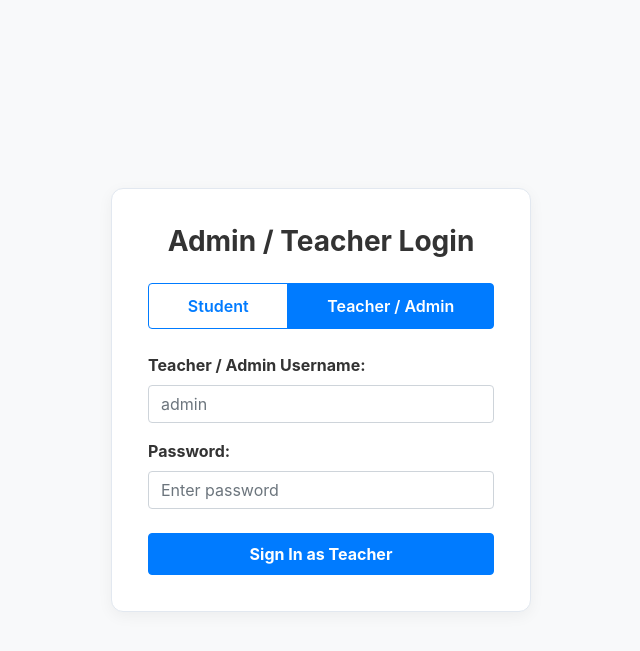
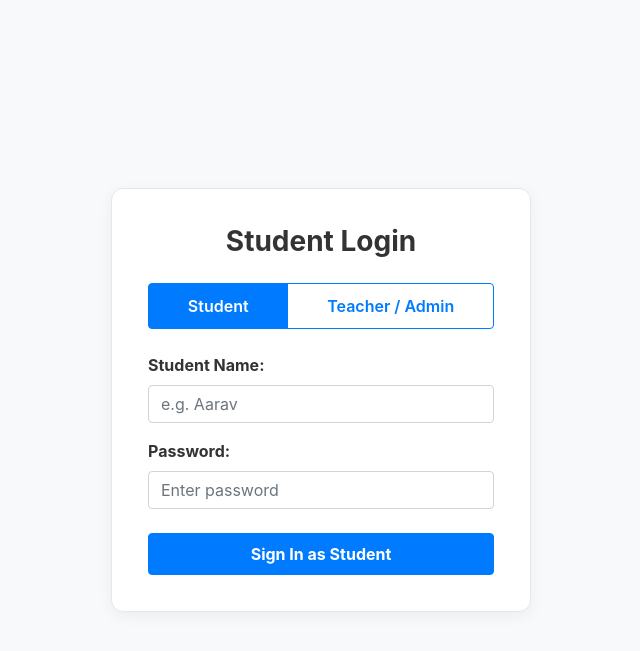
Before and after one commit to Abhishekdesp/ai-student-feedback-system, a PHP site: page /login.php in a window 1280 px wide. Shown: the top 651 px of the page, without its empty margins (319-959 px from the left). Run offline with PHP 8.4, Linux system fonts and the light colour scheme.

Commit message:
Case-insensitive student username login check and remove premature db connection close

```diff
--- a/login module/login.php
+++ b/login module/login.php
@@ -3,18 +3,18 @@ session_start();
 require_once "_dbconfig.php";
 
 // If already logged in, redirect to appropriate home page
-if (isset($_SESSION['loggedin']) && $_SESSION['loggedin'] === true) {
+if (isset($_SESSION['loggedin']) || (isset($_SESSION['username']) && !empty($_SESSION['username']))) {
     if (isset($_SESSION['role']) && $_SESSION['role'] === 'student') {
         header("Location: dashboard.php");
         exit();
-    } else {
+    } else if (isset($_SESSION['role']) && $_SESSION['role'] === 'teacher') {
         header("Location: Homepage.php");
         exit();
     }
 }
 
 $alertMessage = '';
-$selectedRole = isset($_POST['role']) ? $_POST['role'] : 'teacher';
+$selectedRole = isset($_POST['role']) ? $_POST['role'] : 'student';
 
 function getDbConnection($dbname) {
     return getGlobalDbConnection($dbname);
@@ -23,7 +23,7 @@ function getDbConnection($dbname) {
 if ($_SERVER['REQUEST_METHOD'] === 'POST') {
     $username = isset($_POST['username']) ? trim($_POST['username']) : '';
     $password = isset($_POST['password']) ? trim($_POST['password']) : '';
-    $role = isset($_POST['role']) ? $_POST['role'] : 'teacher';
+    $role = isset($_POST['role']) ? $_POST['role'] : 'student';
     $selectedRole = $role;
 
     if (empty($username) || empty($password)) {
@@ -40,19 +40,17 @@ if ($_SERVER['REQUEST_METHOD'] === 'POST') {
             if ($conn_s && !$conn_s->connect_error) {
                 $u_s = $conn_s->real_escape_string($username);
                 $p_s = $conn_s->real_escape_string($password);
-                $sql_s = "SELECT * FROM student WHERE sname='$u_s' AND password='$p_s'";
-                $res_s = $conn_s->query($sql_s);
+                $sql_s = "SELECT * FROM student WHERE LOWER(sname)=LOWER('$u_s') AND password='$p_s'";
+                $res_s = @$conn_s->query($sql_s);
                 if ($res_s && $res_s->num_rows > 0) {
                     $row_s = $res_s->fetch_assoc();
                     $_SESSION['loggedin'] = true;
                     $_SESSION['role'] = 'student';
                     $_SESSION['username'] = $row_s['sname'];
                     $_SESSION['year'] = $row_s['year'];
-                    $conn_s->close();
                     header("Location: dashboard.php");
                     exit();
                 }
-                $conn_s->close();
             }
         }
 
@@ -62,18 +60,16 @@ if ($_SERVER['REQUEST_METHOD'] === 'POST') {
             if ($conn_a && !$conn_a->connect_error) {
                 $u_a = $conn_a->real_escape_string($username);
                 $p_a = $conn_a->real_escape_string($password);
-                $sql_a = "SELECT * FROM admin WHERE username='$u_a' AND password='$p_a'";
-                $res_a = $conn_a->query($sql_a);
+                $sql_a = "SELECT * FROM admin WHERE LOWER(username)=LOWER('$u_a') AND password='$p_a'";
+                $res_a = @$conn_a->query($sql_a);
                 if ($res_a && $res_a->num_rows > 0) {
                     $row_a = $res_a->fetch_assoc();
                     $_SESSION['loggedin'] = true;
                     $_SESSION['role'] = 'teacher';
                     $_SESSION['username'] = $row_a['username'];
-                    $conn_a->close();
                     header("Location: Homepage.php");
                     exit();
                 }
-                $conn_a->close();
             }
         }
 
@@ -124,7 +120,7 @@ if ($_SERVER['REQUEST_METHOD'] === 'POST') {
 
 <div class="login-card">
   <div class="text-center mb-4">
-    <h3 class="font-weight-bold" id="formTitle">Admin / Teacher Login</h3>
+    <h3 class="font-weight-bold" id="formTitle">Student Login</h3>
   </div>
 
   <?php echo $alertMessage; ?>
@@ -142,8 +138,8 @@ if ($_SERVER['REQUEST_METHOD'] === 'POST') {
     </div>
 
     <div class="form-group">
-      <label for="username" id="usernameLabel" class="font-weight-bold">Teacher / Admin Username:</label>
-      <input type="text" class="form-control" name="username" id="username" placeholder="Enter username" required>
+      <label for="username" id="usernameLabel" class="font-weight-bold">Student Name:</label>
+      <input type="text" class="form-control" name="username" id="username" placeholder="e.g. Aarav" required>
     </div>
 
     <div class="form-group mb-4">
@@ -152,7 +148,7 @@ if ($_SERVER['REQUEST_METHOD'] === 'POST') {
     </div>
 
     <button type="submit" class="btn btn-primary btn-block py-2 font-weight-bold" id="submitBtn">
-      Sign In as Teacher
+      Sign In as Student
     </button>
   </form>
 </div>
```
